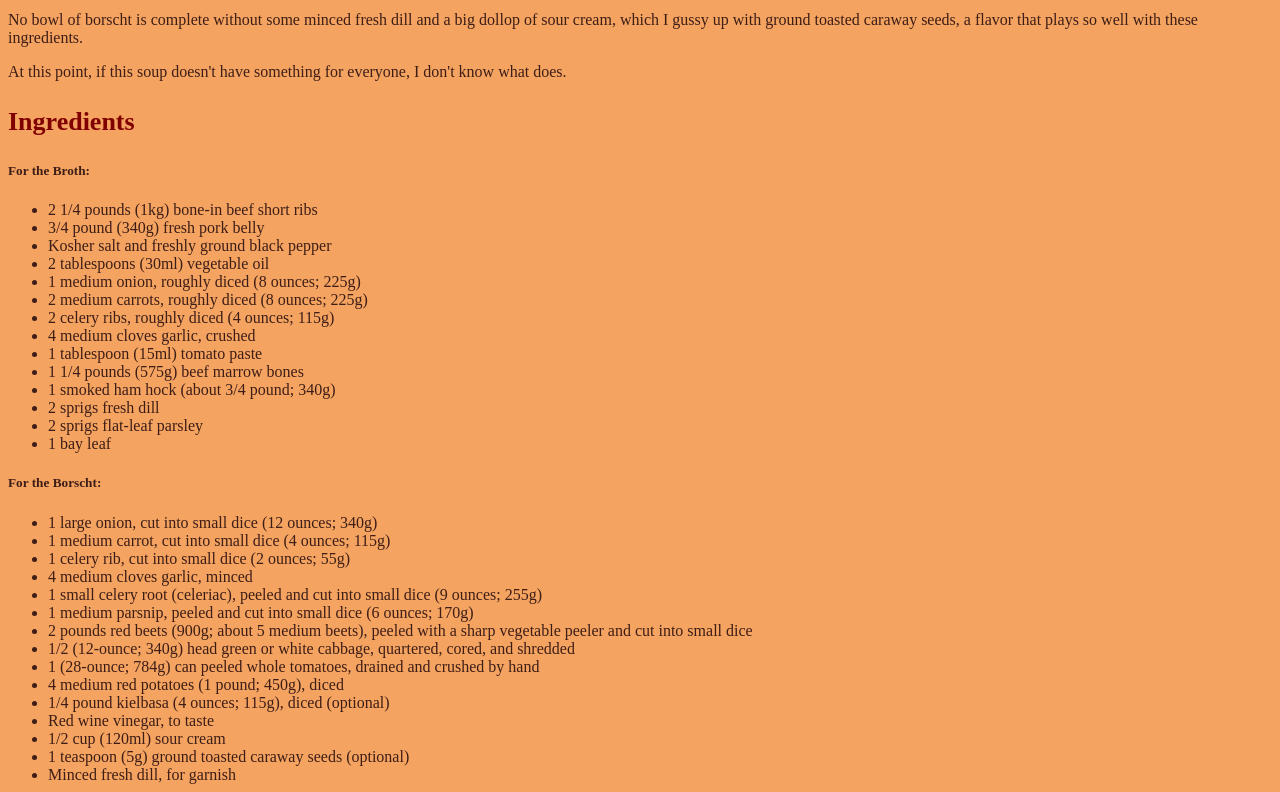
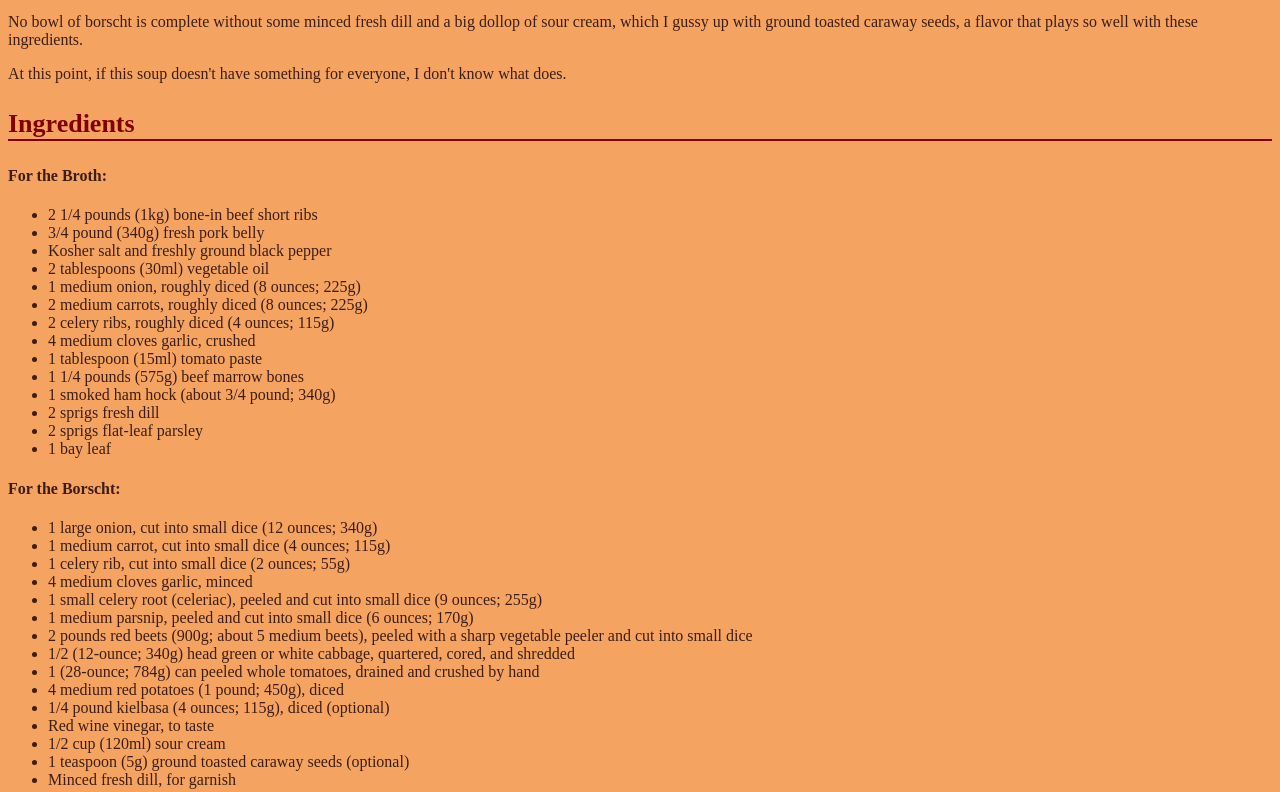
Before and after one commit to dragonvedb/odin-recipes, a plain HTML site: page recipes/borscht.html in a window 1280 px wide. Shown: the part 1220-2012 px from the top of the page. Drawn offline with Linux system fonts and the light colour scheme.

Commit message:
Update recipe page styling

```diff
--- a/recipes/borscht.html
+++ b/recipes/borscht.html
@@ -23,7 +23,7 @@
 
     <h3>Ingredients</h3>
 
-    <h5>For the Broth:</h5>
+    <h4>For the Broth:</h4>
     <ul class="ingr-list">
         <li>2 1/4 pounds (1kg) bone-in beef short ribs</li>
         <li>3/4 pound (340g) fresh pork belly</li>
@@ -41,7 +41,7 @@
         <li>1 bay leaf</li>
     </ul>
 
-    <h5>For the Borscht:</h5>
+    <h4>For the Borscht:</h4>
     <ul class="ingr-list">
         <li>1 large onion, cut into small dice (12 ounces; 340g)</li>
         <li>1 medium carrot, cut into small dice (4 ounces; 115g)</li>
--- a/styles.css
+++ b/styles.css
@@ -90,4 +90,5 @@ img {
 h3 {
     color: maroon;
     font-size: 26px;
+    border-bottom:2px solid maroon;
 }
```
